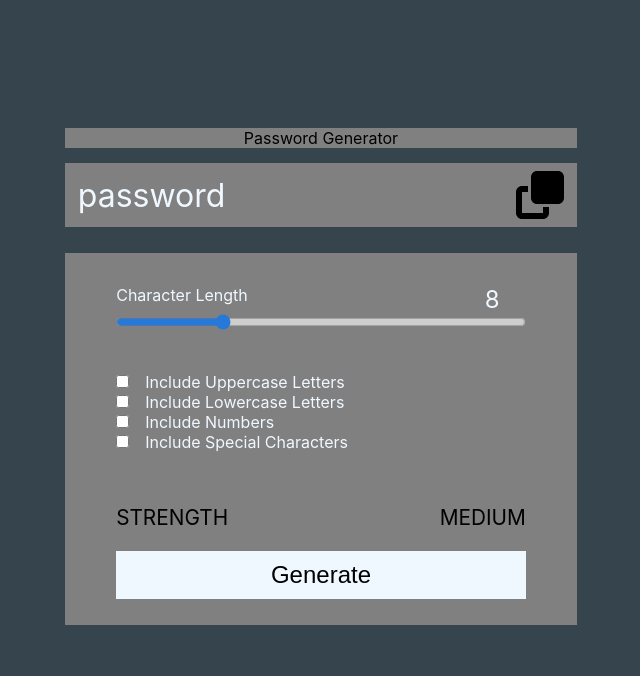
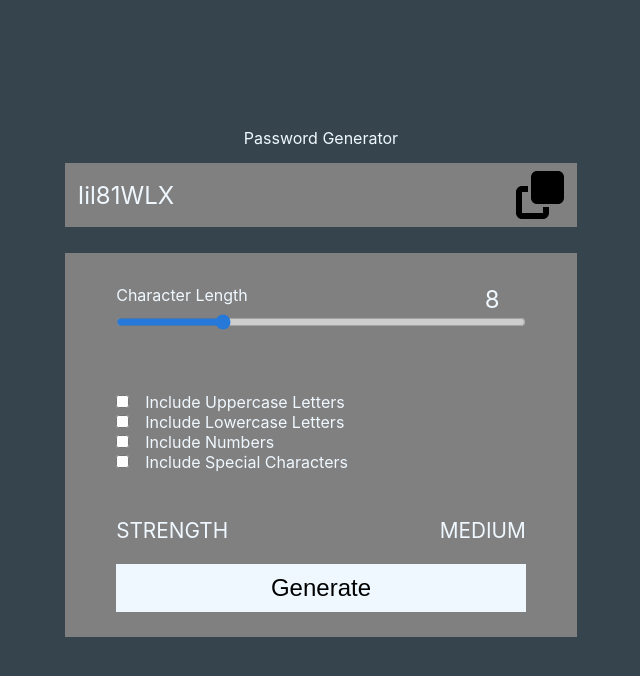
Before and after one commit to killer-abhi/password-generator, a React (Create React App) app: page / in a window 1280 px wide. Shown: the top 676 px of the page, without its empty margins (319-959 px from the left). Built offline with nearby package versions, Linux system fonts and the light colour scheme.

Commit message:
Fixed Password

```diff
--- a/src/App.css
+++ b/src/App.css
@@ -22,34 +22,8 @@
 .header{
   text-align: center;
   font-size: 1em;
-  background-color: gray;
+  color: aliceblue;
+  /* background-color: gray; */
   /* padding: 0.5em 1em; */
 
 }
-.password{
-  margin-top: 3%;
-  background-color: gray;
-  color: aliceblue;
-  display: flex;
-  justify-content: space-between;
-  align-items: center;
-  padding: 0.5em 0.8em;
-}
-.new-password{
-  background-color: transparent;
-  font-size: 2em;
-}
-.copy-icon{
-  display: flex;
-  /* align-items: center;
-  justify-content: center; */
-  background-color: transparent;
-  background-image: url("/public/assets/images/copy-solid.svg");
-  background-repeat: no-repeat;
-  background-position: center;
-  width: 3em;
-  height: 3em;
-}
-.copy-icon:hover{
-  cursor: pointer;
-}
--- a/src/App.js
+++ b/src/App.js
@@ -3,37 +3,13 @@ import './App.css';
 import Card from "./components/card/Card";
 
 function App() {
-
-  const handlecopy=(e)=>{
-    console.log("Clicked To Copy Password");
-    // let text = document.getElementById("current-password");
-    // console.log(e.target.value);
-    // text.select();
-    // text.setSelectionRange(0,50);
-    navigator.clipboard.writeText("Password");
-    window.alert("Text Copied To Clipboard");
-  }
-  const [oldpassword,newpassword]=useState("password")
-  const handleCallback=(childData)=>{
-    // newpassword=e.target.value;
-    // newpassword(oldpassword);
-    console.log(childData);
-  }
-
   return (
     <div className="main">
       <div className="body">
           <div className="header">
             Password Generator
           </div>
-          <div className="password">
-            <div className="new-password" id='current-password'>
-            {oldpassword}
-            </div>
-            <div className="copy-icon" onClick={(e)=>handlecopy(e)}>
-            </div>
-          </div>
-          <div className="card"><Card parentCallback={(e)=>handleCallback(childData)}/></div>
+          <div className="card"><Card/></div>
 
       </div>
     </div>
--- a/src/components/card/Card.js
+++ b/src/components/card/Card.js
@@ -1,26 +1,45 @@
-import { click } from "@testing-library/user-event/dist/click";
-import React from "react";
+import React, { useEffect } from "react";
 import { useState } from "react";
 import "./styles/card.css";
 
 
-function Card(props){
+function Card(){
 
     var check1=0,check2=0,check3=0,check4=0;
+    let [oldlength,setlength]=useState(8);
+    let [strength,setstrength]=useState("MEDIUM");
+    const [oldpassword,newpassword]=useState("Password");
 
-    let [oldlength,setlength]=useState(8);
     const handleslider=(e)=>{
         setlength(e.target.value);
+        let length=e.target.value;
+        if(length>4 && length <8)
+        {
+            setstrength("LOW");
+        }
+        else if((length>8 ||length===8)&& length<14)
+        {
+            setstrength("MEDIUM");
+        }
+        else if((length>14 ||length===14)&& length<20)
+        {
+            setstrength("HIGH");
+        }
         // console.log(setlength);
     }
-    var characters="abcdefghijklmnopqrstuvwxyzABCDEFGHIJKLMNOPQRSTUVWXYZ0123456789@#$"
     var setpassword='';
     function generatepassword(){
+        var characters="abcdefghijklmnopqrstuvwxyzABCDEFGHIJKLMNOPQRSTUVWXYZ0123456789@#$"
         var password="";
         let uptochar=65;
         let startchar=0;
 
-        var characterslength=oldlength;
+        if(check1===1)
+        {
+            uptochar=52;
+        }
+
+        let characterslength=oldlength;
         console.log(characterslength);
         for(let i=0;i<characterslength;i++)
         {
@@ -30,14 +49,22 @@ function Card(props){
         }
         console.log(password);
         setpassword+=password;
+        newpassword(password);
     }
 
+    useEffect(generatepassword,[]);
     const handlegenerate=(e)=>{
         console.log("Handle Generate Invoked");
         generatepassword();
-        props.parentCallback(e.setpassword);
-        e.preventDefault();
     }
+
+    const handlecopy=(e)=>{
+        navigator.clipboard.writeText(oldpassword);
+        window.alert("Password Copied To Clipboard");
+      }
+
+
+
     const handleonclick1=('click',(e)=>{
         if(check1===0)
         {
@@ -85,6 +112,14 @@ function Card(props){
 
     return(
         <div className="card">
+            <div className="password" >
+                <div className="new-password" id='current-password'>
+                    {oldpassword}
+                </div>
+                <div className="copy-icon" onClick={(e)=>handlecopy(e)}>
+                </div>
+            </div>
+            <div className="data">
                 <div className="password-strength">
                     <div className="card-header">
                         <div className="heading">
@@ -108,12 +143,20 @@ function Card(props){
                         <div className="heading">
                             STRENGTH
                         </div>
+                        <div className="strength-level">
+                            <div className="strength-text">
+                                {strength}
+                            </div>
                             <div className="strength-bars">
-                        MEDIUM
+                                <div className="level1"></div>
+                                <div className="level2"></div>
+                                <div className="level3"></div>
+                                <div className="level4"></div>
+                            </div>
                         </div>
                     </div>
                     <button className="generate" onClick={(e)=>handlegenerate(e)}>Generate</button>
-
+                </div>
         </div>
     )
 }
--- a/src/components/card/styles/card.css
+++ b/src/components/card/styles/card.css
@@ -1,13 +1,48 @@
+.password{
+  margin-top: 3%;
+  background-color: grey;
+  color: aliceblue;
+  display: flex;
+  justify-content: space-between;
+  align-items: center;
+  padding: 0.5em 0.8em;
+}
+.new-password{
+  background-color: transparent;
+  font-size: 1.5em;
+}
+.copy-icon{
+  display: flex;
+  /* align-items: center;
+  justify-content: center; */
+  background-color: transparent;
+  background-image: url("/public/assets/images/copy-solid.svg");
+  background-repeat: no-repeat;
+  background-position: center;
+  width: 3em;
+  height: 3em;
+}
+.copy-icon:hover{
+  cursor: pointer;
+}
+
+
 .card{
   /* padding: 0.5em 1em; */
+  /* margin-top: 5%; */
+  display: flex;
+  flex-direction: column;
+}
+.data{
+  background-color: rgb(128, 128, 128);
   margin-top: 5%;
   display: flex;
   flex-direction: column;
-  background-color: rgb(128, 128, 128);
+  /* background-color: transparent;   */
 }
 .password-strength{
   width: 80%;
-  margin: auto;
+  margin: 5% auto;
   height: 10%;
   display: flex;
   background-color: transparent;
@@ -49,30 +84,12 @@
   width: 80%;
   background-color: transparent;
   /* background-color:aqua; */
-  margin: 2em auto;
-}
-.query input{
+  margin: 5% auto;
 }
 .query #query-type{
   background-color: transparent;
   margin-left: 1em;
   color: aliceblue;
-}
-.strength{
-  display: flex;
-  margin: 1em auto;
-  width: 80%;
-  justify-content: space-between;
-  align-items: center;
-  font-size: 1.3em;
-  background-color: transparent;
-}
-.heading{
-  background-color: transparent;
-}
-.strength-bars{
-  background-color: transparent;
-
 }
 .generate{
   width: 80%;
@@ -88,3 +105,23 @@
   color: aliceblue;
   background-color: rgb(35, 35, 35);
 }
+.strength{
+  display: flex;
+  margin: 1em auto;
+  width: 80%;
+  justify-content: space-between;
+  align-items: center;
+  font-size: 1.3em;
+  background-color: transparent;
+  color: aliceblue;
+}
+.heading{
+  background-color: transparent;
+}
+.strength-level{
+  background-color: transparent;
+  /* background-color: aliceblue; */
+}
+.strength-text{
+  background-color: transparent;
+}
```
Lines whose indentation alone changed are shown as unchanged.
